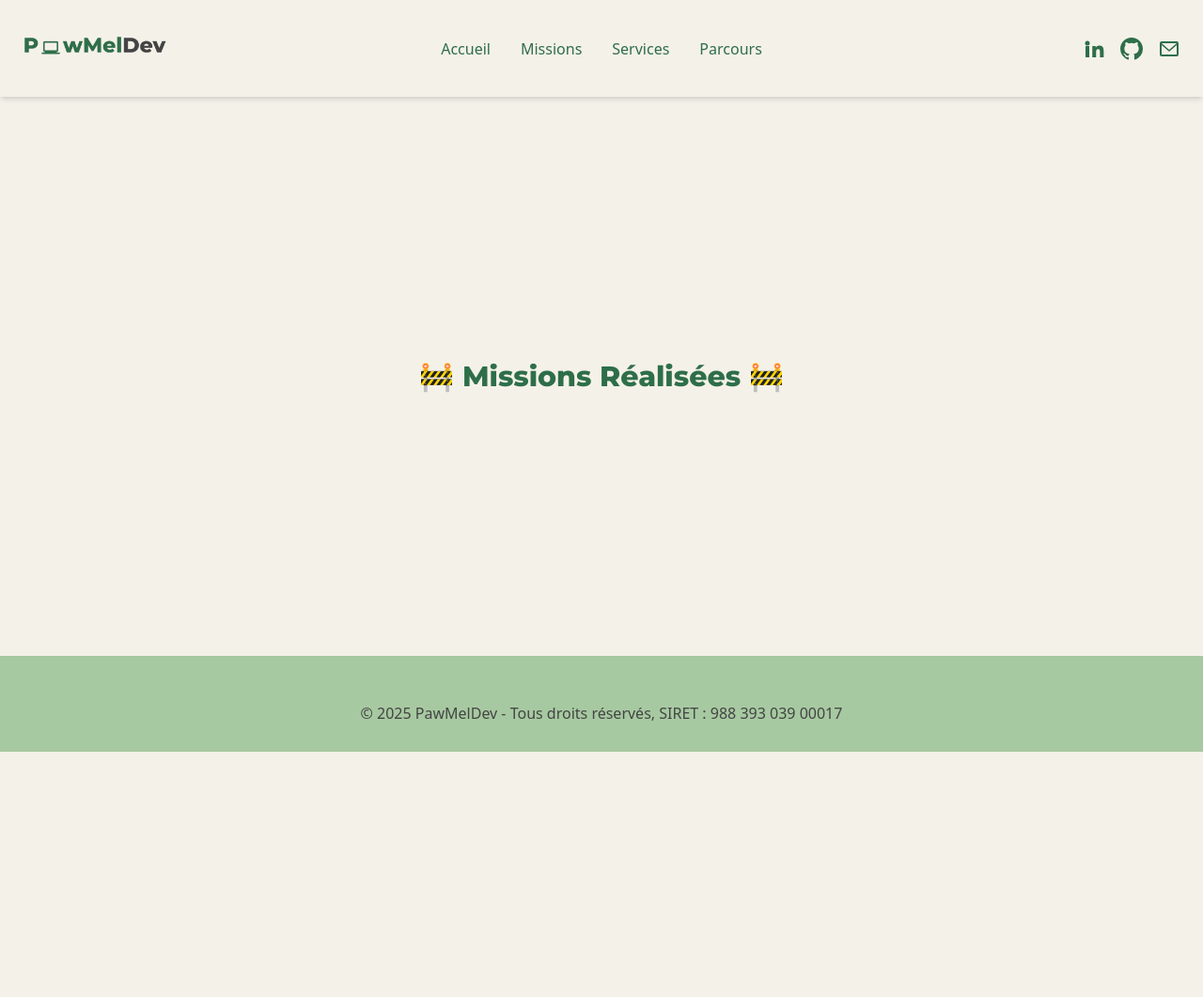
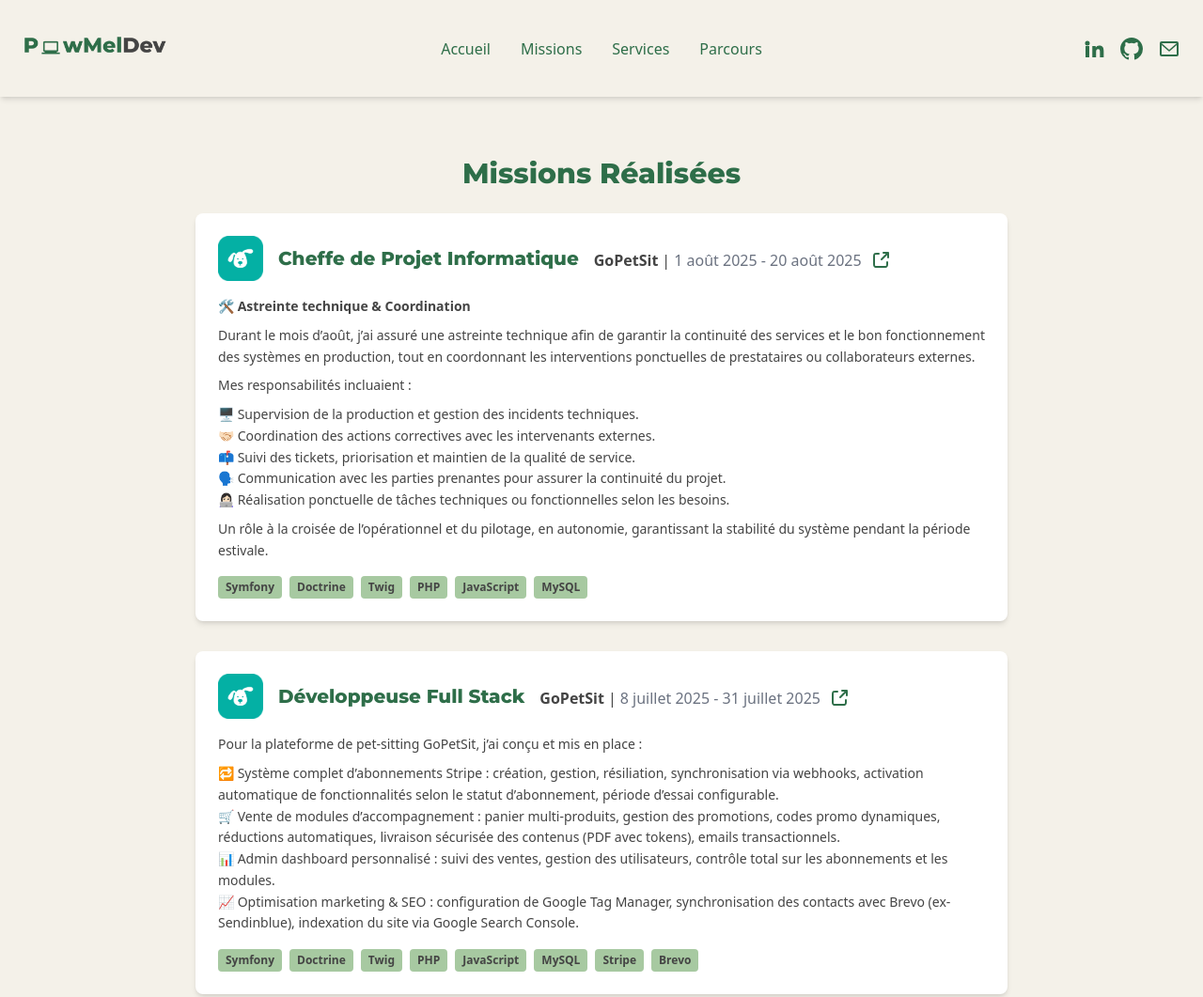
Before and after one commit to PawMelOfficiel/dev.pawmel.com, a website: page missions/index.html in a window 1280 px wide. Shown: the top 1061 px of the page at 94% size. Before the commit the page ends 800 px from the top, so only its background shows below. Drawn offline with Linux system fonts and the light colour scheme.

Commit message:
Adding missions

```diff
--- /dev/null
+++ b/js/missions.js
@@ -0,0 +1,120 @@
+const missions = [
+    {
+        client: "GoPetSit",
+        job_title: "Développeuse Full Stack",
+        start_date: "2025-07-08",
+        end_date: "2025-07-31",
+        link: "https://www.gopetsit.com",
+        image: "/assets/GPS-logo.png",
+        content: `<p>Pour la plateforme de pet-sitting GoPetSit, j’ai conçu et mis en place :</p>
+            <ul>
+                <li>🔁 Système complet d’abonnements Stripe : création, gestion, résiliation, synchronisation via webhooks, activation automatique de fonctionnalités selon le statut d’abonnement, période d’essai configurable.</li>
+                <li>🛒 Vente de modules d’accompagnement : panier multi-produits, gestion des promotions, codes promo dynamiques, réductions automatiques, livraison sécurisée des contenus (PDF avec tokens), emails transactionnels.</li>
+                <li>📊 Admin dashboard personnalisé : suivi des ventes, gestion des utilisateurs, contrôle total sur les abonnements et les modules.</li>
+                <li>📈 Optimisation marketing & SEO : configuration de Google Tag Manager, synchronisation des contacts avec Brevo (ex-Sendinblue), indexation du site via Google Search Console.</li>
+            </ul>`,
+        tech_stack: [
+            "Symfony",
+            "Doctrine",
+            "Twig",
+            "PHP",
+            "JavaScript",
+            "MySQL",
+            "Stripe",
+            "Brevo"
+        ]
+    },
+    {
+        client: "GoPetSit",
+        job_title: "Cheffe de Projet Informatique",
+        start_date: "2025-08-01",
+        end_date: "2025-08-20",
+        link: "https://www.gopetsit.com",
+        image: "/assets/GPS-logo.png",
+        content: `<p class="font-semibold">🛠️ Astreinte technique & Coordination</p>
+
+            <p>Durant le mois d’août, j’ai assuré une astreinte technique afin de garantir la continuité
+            des services et le bon fonctionnement des systèmes en production, tout en coordonnant
+            les interventions ponctuelles de prestataires ou collaborateurs externes.</p>
+
+            <p>Mes responsabilités incluaient :</p>
+            <ul>
+                <li>🖥️ Supervision de la production et gestion des incidents techniques.</li>
+                <li>🤝🏻 Coordination des actions correctives avec les intervenants externes.</li>
+                <li>📫 Suivi des tickets, priorisation et maintien de la qualité de service.</li>
+                <li>🗣️ Communication avec les parties prenantes pour assurer la continuité du projet.</li>
+                <li>👩🏻‍💻 Réalisation ponctuelle de tâches techniques ou fonctionnelles selon les besoins.</li>
+            </ul>
+            <p>Un rôle à la croisée de l’opérationnel et du pilotage, en autonomie, garantissant la stabilité du système pendant la période estivale.</p>`,
+        tech_stack: [
+            "Symfony",
+            "Doctrine",
+            "Twig",
+            "PHP",
+            "JavaScript",
+            "MySQL"
+        ]
+    }
+];
+
+function renderMissions() {
+    const container = document.querySelector("#missions-container");
+
+    missions.sort((a, b) => new Date(b.start_date) - new Date(a.start_date));
+
+    missions.forEach((mission) => {
+        const card = document.createElement("article");
+        card.className = "bg-white shadow-md rounded-lg p-6 mb-8 w-full";
+
+        const startDate = new Date(mission.start_date).toLocaleDateString("fr-FR", {
+            year: "numeric",
+            month: "long",
+            day: "numeric",
+        });
+        const endDate = new Date(mission.end_date).toLocaleDateString("fr-FR", {
+            year: "numeric",
+            month: "long",
+            day: "numeric",
+        });
+
+        card.innerHTML = `
+            <div class="flex mb-4 items-center lg:items-center">
+                <a href="${mission.link}" target="_blank" rel="noopener" class="shrink-0 mr-4">
+                    <img src="${mission.image}" alt="${mission.client} logo" class="h-12 w-12 object-contain" />
+                </a>
+                <div class="flex flex-col text-left lg:flex-row lg:items-center lg:gap-4">
+                    <h2 class="text-xl font-extrabold text-[#2E6E49] font-montserrat leading-none mb-2 lg:mb-0">
+                        ${mission.job_title}
+                    </h2>
+                    <div class="text-l text-[#444444] flex flex-wrap items-center gap-1 mt-1 lg:mt-1">
+                        <strong>${mission.client}</strong> |
+                        <span class="text-gray-500">${startDate} - ${endDate}</span>
+                        <a href="${mission.link}" target="_blank" rel="noopener" class="text-[#2E6E49] ml-1 inline-flex">
+                            <svg class="h-6 w-6 fill-none" viewBox="0 0 24 24" xmlns="http://www.w3.org/2000/svg">
+                                <g id="External_Link">
+                                    <path id="Vector" d="M10.0002 5H8.2002C7.08009 5 6.51962 5 6.0918 5.21799C5.71547 5.40973 5.40973 5.71547 5.21799 6.0918C5 6.51962 5 7.08009 5 8.2002V15.8002C5 16.9203 5 17.4801 5.21799 17.9079C5.40973 18.2842 5.71547 18.5905 6.0918 18.7822C6.5192 19 7.07899 19 8.19691 19H15.8031C16.921 19 17.48 19 17.9074 18.7822C18.2837 18.5905 18.5905 18.2839 18.7822 17.9076C19 17.4802 19 16.921 19 15.8031V14M20 9V4M20 4H15M20 4L13 11" stroke="currentColor" stroke-width="2" stroke-linecap="round" stroke-linejoin="round"/>
+                                </g>
+                            </svg>
+                        </a>
+                    </div>
+                </div>
+            </div>
+
+            <div class="text-sm leading-relaxed text-left mb-4 space-y-2">
+                ${mission.content}
+            </div>
+
+            <div class="flex flex-wrap gap-2 mt-4">
+                ${mission.tech_stack
+                .map(
+                    (tech) =>
+                        `<span class="bg-[#A7C9A1] text-[#444444] text-xs font-semibold px-2 py-1 rounded">${tech}</span>`
+                )
+                .join("")}
+            </div>
+        `;
+        container.appendChild(card);
+    });
+}
+
+document.addEventListener("DOMContentLoaded", renderMissions);
--- a/missions/index.html
+++ b/missions/index.html
@@ -5,7 +5,7 @@
     <meta charset="UTF-8" />
     <meta name="viewport" content="width=device-width, initial-scale=1" />
 
-    <title>PawMelDev - Services</title>
+    <title>PawMelDev - Missions</title>
 
     <meta name="description"
         content="PawMelDev allie passion du développement web et amour des animaux. Freelance polyvalent, je crée des solutions web sur mesure tout en cultivant une approche humaine, douce et engagée." />
@@ -153,7 +153,8 @@
 
     <main
         class="text-[#444444] flex-grow max-w-4xl mx-auto py-16 px-4 text-center flex flex-col justify-center items-center">
-        <h1 class="font-montserrat text-[#2E6E49] text-3xl">🚧 Missions Réalisées 🚧</h1>
+        <h1 class="font-montserrat text-[#2E6E49] text-3xl mb-6">Missions Réalisées</h1>
+        <div id="missions-container" class="w-full space-y-8"></div>
     </main>
 
     <footer class="bg-[#A7C9A1] text-[#444444] py-6 px-6">
@@ -166,6 +167,7 @@
         </div>
     </footer>
 
+    <script src="/js/missions.js"></script>
     <script src="/js/burger-menu.js"> </script>
     <script src="/js/year.js"></script>
 </body>
--- a/sitemap.xml
+++ b/sitemap.xml
@@ -20,7 +20,7 @@
   </url>
   <url>
     <loc>https://dev.pawmel.com/services/</loc>
-    <lastmod>2025-08-03</lastmod>
+    <lastmod>2025-08-06</lastmod>
     <changefreq>monthly</changefreq>
     <priority>0.8</priority>
   </url>
```
Also changed, not shown: accueil/index.html (+7 -7 lines), index.html (+7 -7 lines), parcours/index.html (+1 -1 lines), assets/GPS-logo.png (added), dist/styles.css.
